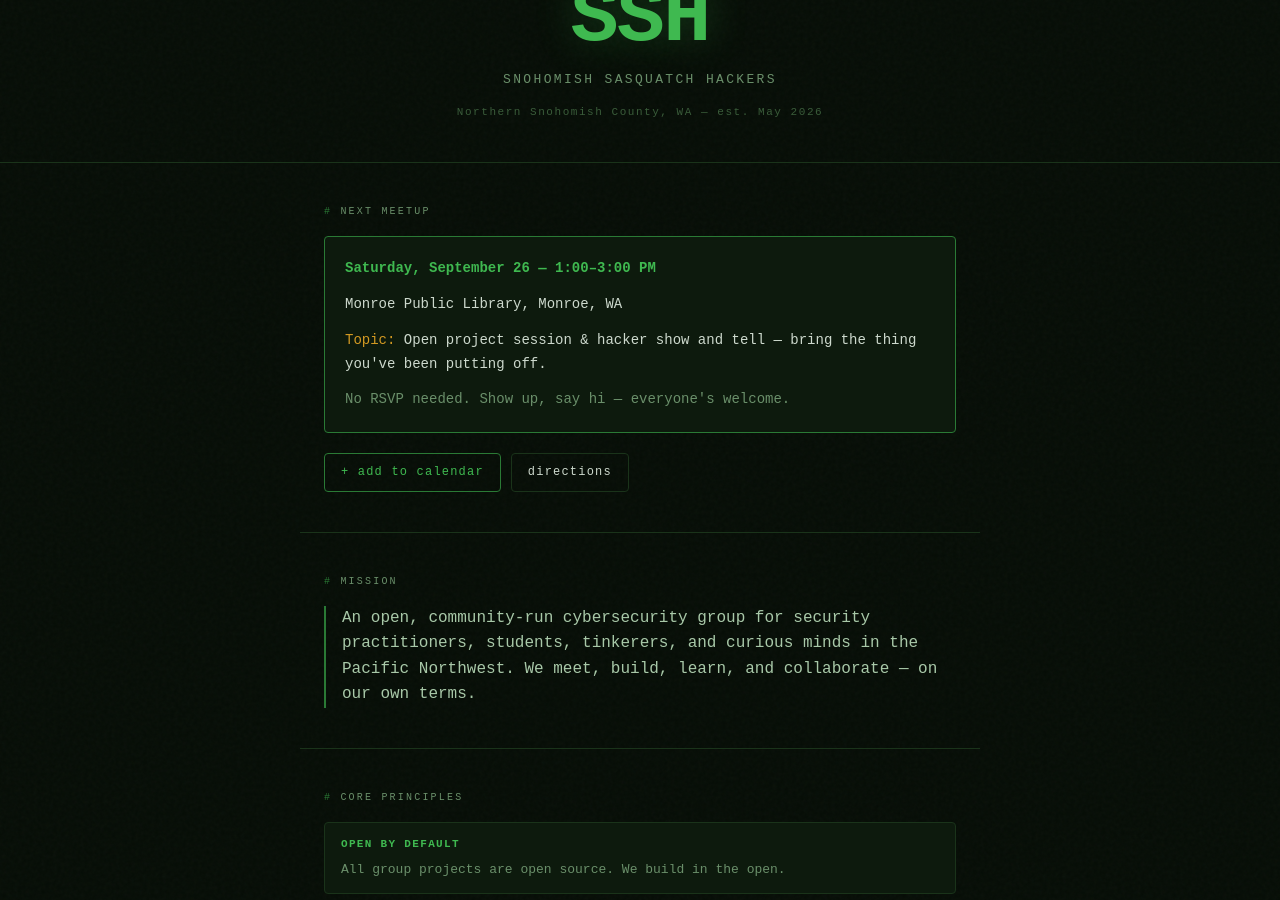
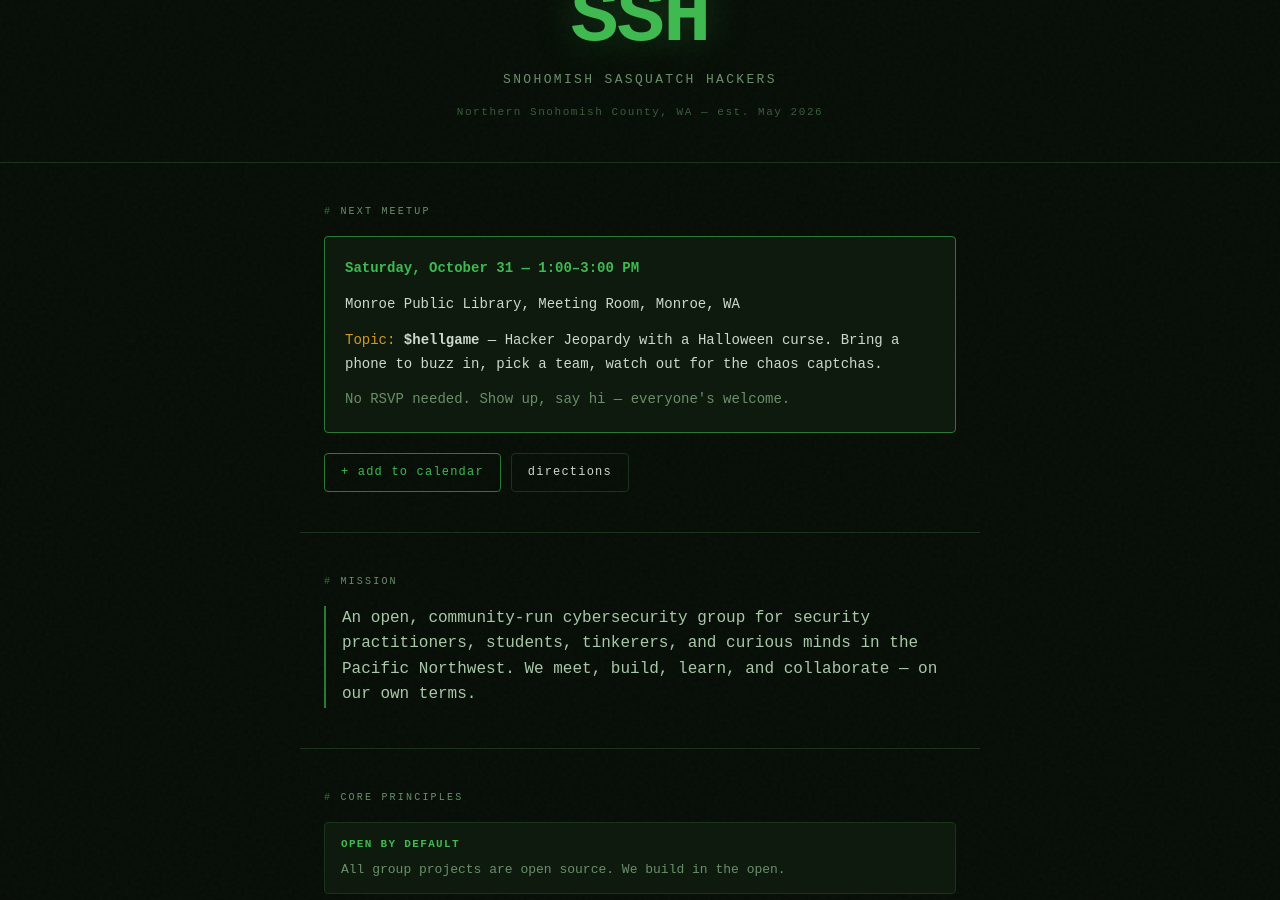
Before and after one commit to ForbiddenGarden/sasquatch-sh, a Jekyll site: the page site/index.html, which Jekyll copies as it is, in a window 1280 px wide and 900 px high, scrolled down 375 px. Built offline with Jekyll 4.4.1, drawn with Linux system fonts in a browser that asks for light colours.

Commit message:
Update next meetup to Oct 31 $hellgame Halloween meetup
Hacker Jeopardy with a Halloween curse, built in the sibling
($)hellgame project and deployed to hellgame.sasquatch.sh.

Co-Authored-By: Claude Sonnet 5 <noreply@anthropic.com>

```diff
--- a/site/index.html
+++ b/site/index.html
@@ -268,13 +268,13 @@
   <section>
     <div class="section-label">Next Meetup</div>
     <div class="join-box">
-      <p><strong style="color:var(--green);">Saturday, September 26 &mdash; 1:00&ndash;3:00 PM</strong></p>
-      <p style="margin-top:6px;">Monroe Public Library, Monroe, WA</p>
-      <p style="margin-top:10px;"><span style="color:var(--amber);">Topic:</span> Open project session &amp; hacker show and tell — bring the thing you've been putting off.</p>
+      <p><strong style="color:var(--green);">Saturday, October 31 &mdash; 1:00&ndash;3:00 PM</strong></p>
+      <p style="margin-top:6px;">Monroe Public Library, Meeting Room, Monroe, WA</p>
+      <p style="margin-top:10px;"><span style="color:var(--amber);">Topic:</span> <strong>$hellgame</strong> — Hacker Jeopardy with a Halloween curse. Bring a phone to buzz in, pick a team, watch out for the chaos captchas.</p>
       <p style="margin-top:10px;color:var(--muted);">No RSVP needed. Show up, say hi — everyone's welcome.</p>
     </div>
     <div class="links">
-      <a class="link-btn primary" href="show-and-tell.ics">+ add to calendar</a>
+      <a class="link-btn primary" href="hellgame.ics">+ add to calendar</a>
       <a class="link-btn" href="https://www.google.com/maps/search/?api=1&query=Monroe+Public+Library+Monroe+WA" target="_blank" rel="noopener">directions</a>
     </div>
   </section>
```
Also changed, not shown: CLAUDE.md (+4 -2 lines), 1 other file.
